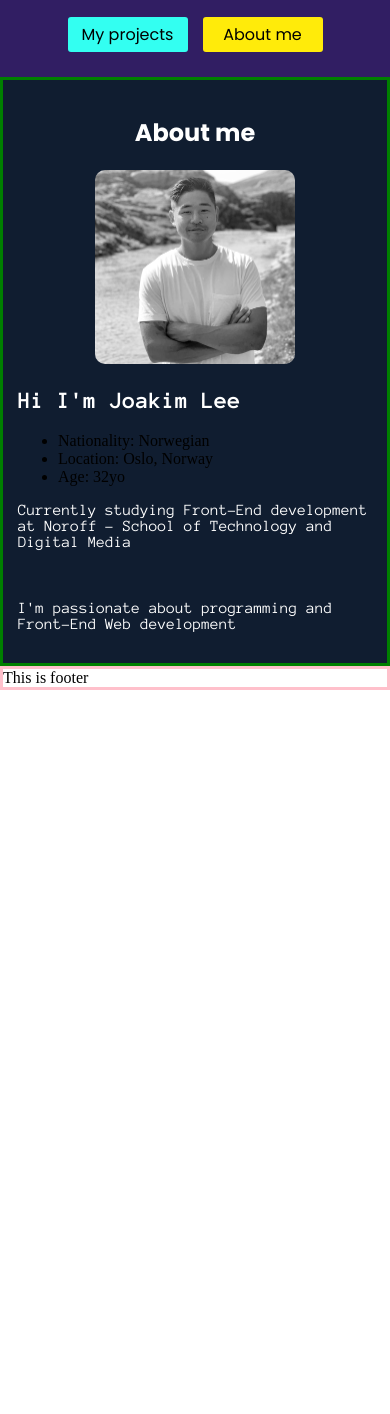
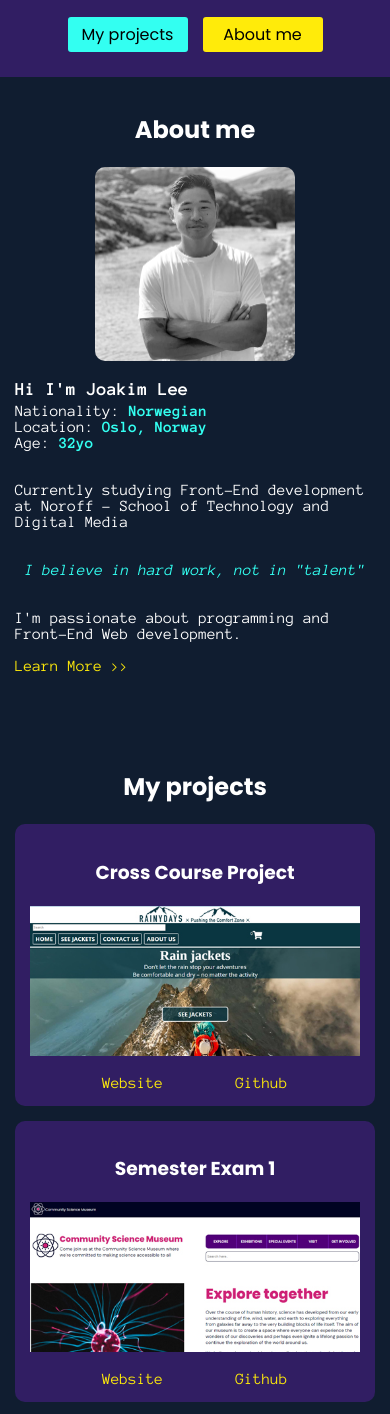
Before and after one commit to joakimlees/portfolio-old, a plain HTML site: page index.html in a window 390 px wide. Shown: the part 177-1591 px from the top of the page. Before the commit the page ends 867 px from the top, so only its background shows below. Drawn offline with Linux system fonts and the light colour scheme.

Commit message:
mobil layout done

```diff
--- a/css/styles.css
+++ b/css/styles.css
@@ -3,6 +3,7 @@
 body {
   margin: 0px;
   height: 100vh;
+  background-color: var(--color-dark);
 }
 
 .site-container {
@@ -14,12 +15,25 @@ body {
 
 /* font-family */
 
-.poppins {
+.poppins,
+h3 {
   font-family: var(--text-heading);
 }
 
 .a-pro {
   font-family: var(--text-paragraph);
+}
+
+.white {
+  color: var(--color-white);
+}
+
+.yellow {
+  color: var(--color-yellow);
+}
+
+.coral {
+  color: var(--color-coral);
 }
 
 /* top navigation */
@@ -173,8 +187,7 @@ body {
 /* main index */
 
 .main-home {
-  border-style: solid;
-  border-color: green;
+  background-color: var(--color-dark);
   flex-grow: 1;
   max-width: 800px;
   margin: 0px auto;
@@ -182,15 +195,26 @@ body {
 
 /* about me section*/
 
-.home__about-me {
+.home__about-me,
+.home__projects {
   display: flex;
   flex-direction: column;
   align-items: center;
-  margin: 15px;
+  margin: 15px 15px 75px;
 }
 
-.about-me__text h2 {
+h2 {
   color: var(--color-white);
+}
+
+.about-me__text {
+  display: flex;
+  flex-direction: column;
+}
+
+.about-me__text h3 {
+  color: var(--color-white);
+  margin: 15px 0px 5px 0px;
 }
 
 .about-me__img-wrapper {
@@ -202,11 +226,107 @@ body {
   border-radius: 10px;
 }
 
+.about-me__text ul li span {
+  font-weight: 600;
+  color: var(--color-coral);
+}
+
+.about-me__text ul {
+  align-self: flex-start;
+  margin: 0px 0px 15px;
+  padding: 0px;
+}
+
+.about-me__text ul li {
+  text-align: start;
+  list-style: none;
+  color: var(--color-white);
+}
+
+.quote {
+  color: var(--color-coral);
+  font-weight: 100;
+  text-align: center;
+  font-style: italic;
+}
+
+.link {
+  color: var(--color-yellow);
+  text-decoration: none;
+}
+
+.link:hover {
+  text-decoration: underline;
+}
+
+/* cards */
+
+.cards {
+  width: 100%;
+  display: flex;
+  flex-direction: column;
+  gap: 15px;
+}
+
+.card h3 {
+  color: var(--color-white);
+}
+
+.card__link-wrapper {
+  display: flex;
+  justify-content: space-evenly;
+}
+
+.card a {
+  color: var(--color-yellow);
+  font-family: var(--text-paragraph);
+  text-decoration: none;
+  margin-top: 15px;
+}
+
+.card a:hover {
+  text-decoration: underline;
+}
+
+.card {
+  text-align: center;
+  background-color: var(--color-purple);
+  padding: 15px;
+  border-radius: 10px;
+}
+
+.card__img-wrapper {
+}
+
+.card img {
+  width: 100%;
+  height: 150px;
+  object-fit: cover;
+  object-position: top;
+}
+
 /* footer */
 
 footer {
-  border-style: solid;
-  border-color: pink;
+  background-color: var(--color-black);
+  padding: 75px 15px 75px;
+}
+
+.footer__link-wrapper img {
+  width: 40px;
+  height: 100%;
+}
+
+.footer__link-wrapper a {
+  display: flex;
+  align-items: center;
+  gap: 10px;
+}
+
+.footer__link-wrapper {
+  display: flex;
+  flex-direction: column;
+  gap: 15px;
 }
 
 h1 {
--- a/index.html
+++ b/index.html
@@ -46,24 +46,65 @@
       </header>
       <main class="main-home">
         <section class="home__about-me">
-          <h1 class="poppins">About me</h1>
+          <h2 class="poppins">About me</h2>
           <div class="about-me__img-wrapper">
             <img src="/images/joakim.jpg" alt="image of me Joakim Lee" />
           </div>
           <article class="about-me__text">
-            <h2 class="a-pro">Hi I'm Joakim Lee</h2>
-            <ul>
+            <h3 class="a-pro">Hi I'm Joakim Lee</h3>
+            <ul class="a-pro">
               <li>Nationality: <span>Norwegian</span></li>
               <li>Location: <span>Oslo, Norway</span></li>
               <li>Age: <span>32yo</span></li>
             </ul>
             <p>Currently studying Front-End development at Noroff - School of Technology and Digital Media</p>
-            <br />
-            <p>I'm passionate about programming and Front-End Web development</p>
+            <p class="quote">I believe in hard work, not in "talent"</p>
+            <p>I'm passionate about programming and Front-End Web development.</p>
+            <a class="link a-pro" href="#">Learn More &gt;&gt;</a>
           </article>
         </section>
+        <section class="home__projects">
+          <h2 class="poppins">My projects</h2>
+          <div class="cards">
+            <div class="card">
+              <h3>Cross Course Project</h3>
+              <div class="card__img-wrapper">
+                <img src="/images/rainydays.jpg" alt="screenshot of the website project rainydays" />
+              </div>
+              <div class="card__link-wrapper">
+                <a href="#">Website</a>
+                <a href="#">Github</a>
+              </div>
+            </div>
+            <div class="card">
+              <h3>Semester Exam 1</h3>
+              <div class="card__img-wrapper">
+                <img src="/images/sciencemuseum.jpg" alt="screenshot of the website project rainydays" />
+              </div>
+              <div class="card__link-wrapper">
+                <a href="#">Website</a>
+                <a href="#">Github</a>
+              </div>
+            </div>
+            <div class="card">
+              <h3>Project Exam 1</h3>
+              <div class="card__img-wrapper">
+                <img src="/images/blog.jpg" alt="screenshot of the website project rainydays" />
+              </div>
+              <div class="card__link-wrapper">
+                <a href="#">Website</a>
+                <a href="#">Github</a>
+              </div>
+            </div>
+          </div>
+        </section>
       </main>
-      <footer>This is footer</footer>
+      <footer>
+        <div class="footer__link-wrapper">
+          <a class="a-pro link" href="#"><img src="/icons/github-icon.png" alt="github icon" />Visit my Github</a>
+          <a class="a-pro link" href="#"><img src="/icons/linkedin-icon.png" alt="linkedin icon" />Message me on Linkedin</a>
+        </div>
+      </footer>
     </div>
     <script src="/js/menu.js"></script>
   </body>
```
Also changed, not shown: images/blog.jpg (added), images/rainydays.jpg (added), images/sciencemuseum.jpg (added).
